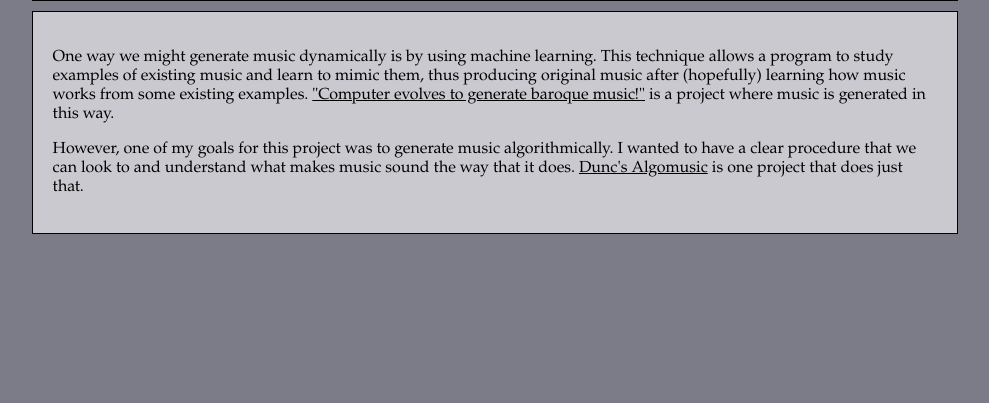
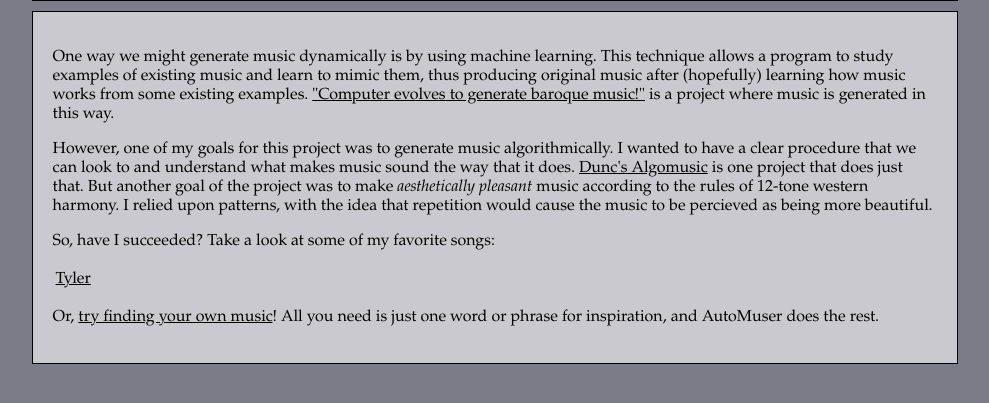
Before and after one commit to sta14031/automuser, a Node server app: page /about in a window 1280 px wide. Shown: the part 357-760 px from the top of the page, without its empty margins (145-1134 px from the left). Run offline with Node 20, Linux system fonts and the light colour scheme.

Commit message:
Updated about page

```diff
--- a/views/pages/about.ejs
+++ b/views/pages/about.ejs
@@ -48,6 +48,22 @@ About AutoMuser
         that we can look to and understand what makes music sound
         the way that it does. <a href="https://marasmusine.itch.io/duncs-algomusic">
         Dunc&apos;s Algomusic</a> is one project that does just that.
+        But another goal of the project was to make <i>aesthetically pleasant</i>
+        music according to the rules of 12-tone western harmony. I
+        relied upon patterns, with the idea that repetition would
+        cause the music to be percieved as being more beautiful.
+    </p>
+
+    <p>So, have I succeeded? Take a look at some of my favorite songs:
+    </p>
+
+    <table><tr>
+        <td><a href="/song?seed=Tyler">Tyler</a></td>
+    </tr></table>
+
+    <p>Or, <a href="/">try finding your own music</a>! All you need is
+        just one word or phrase for inspiration, and AutoMuser does
+        the rest.
     </p>
 </div>
 
```
